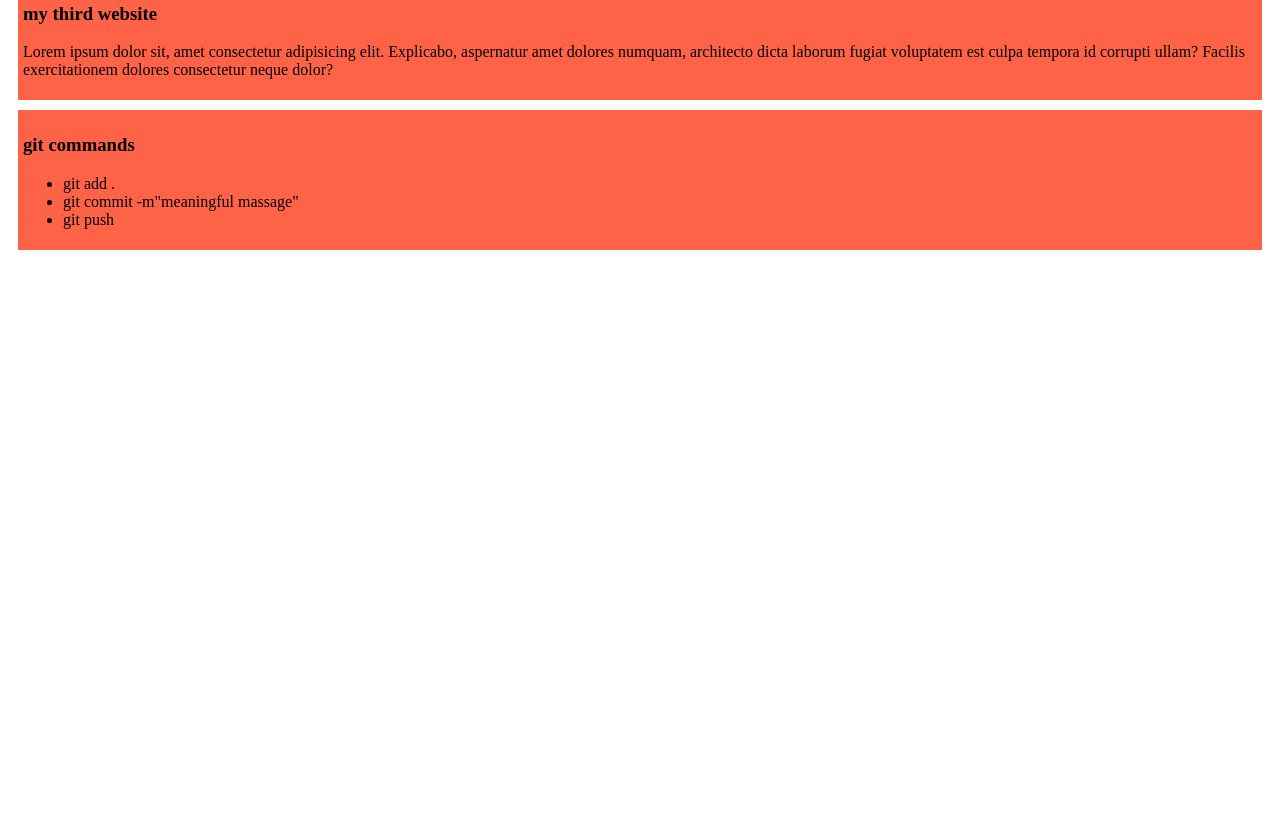
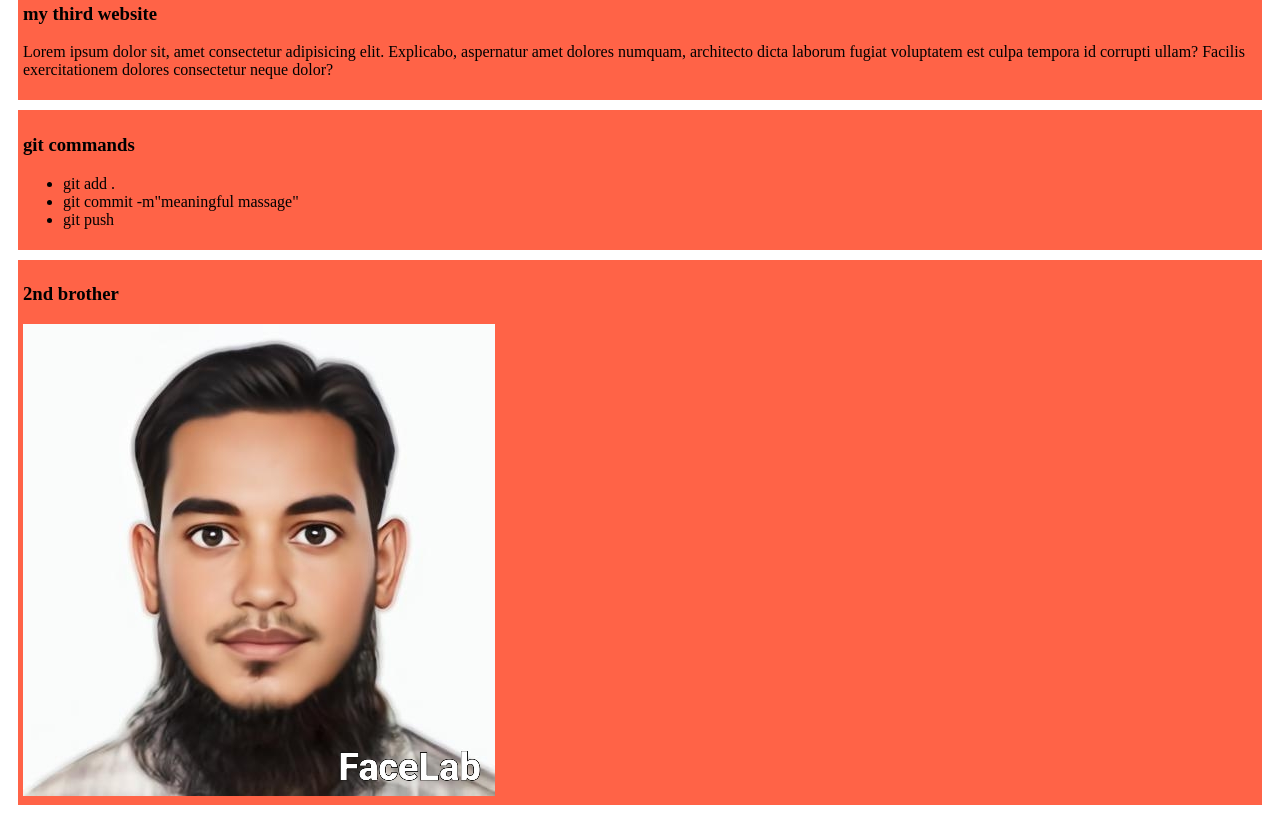
Before and after one commit to ihimran4/my-first-github-repo, a plain HTML site: page index.html in a window 1280 px wide. Shown: the part 294-1109 px from the top of the page. Before the commit the page ends 800 px from the top, so only its background shows below. Drawn offline with Linux system fonts and the light colour scheme.

Commit message:
cartoon picture

```diff
--- a/index.html
+++ b/index.html
@@ -30,6 +30,10 @@
         <li>git push</li>
     </ul>
 </div>
+<div>
+    <h3>2nd brother</h3>
+    <img src="images/mcartoon.jpg" alt="">
+</div>
 
 
 </body>
```
Also changed, not shown: images/mcartoon.jpg (added).
